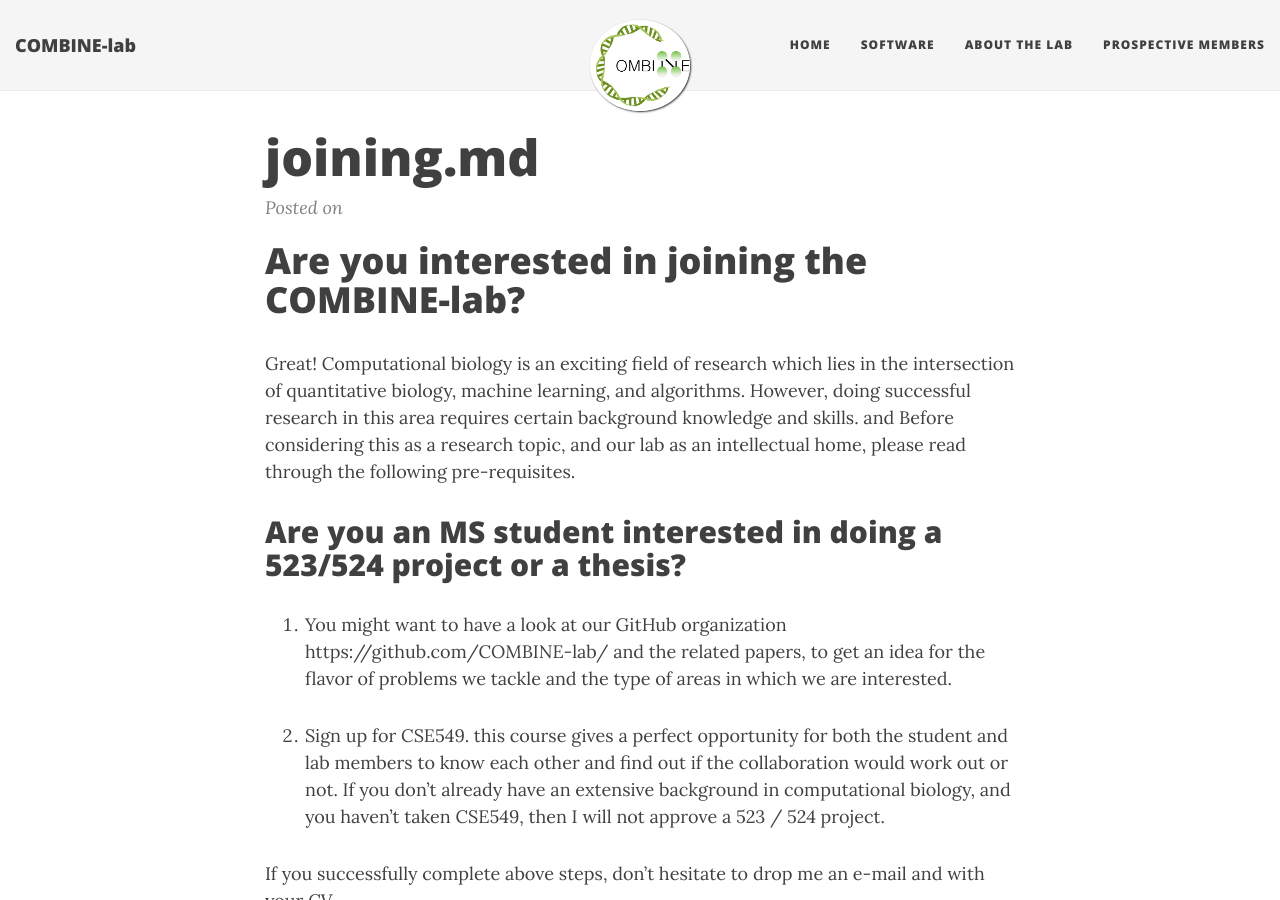
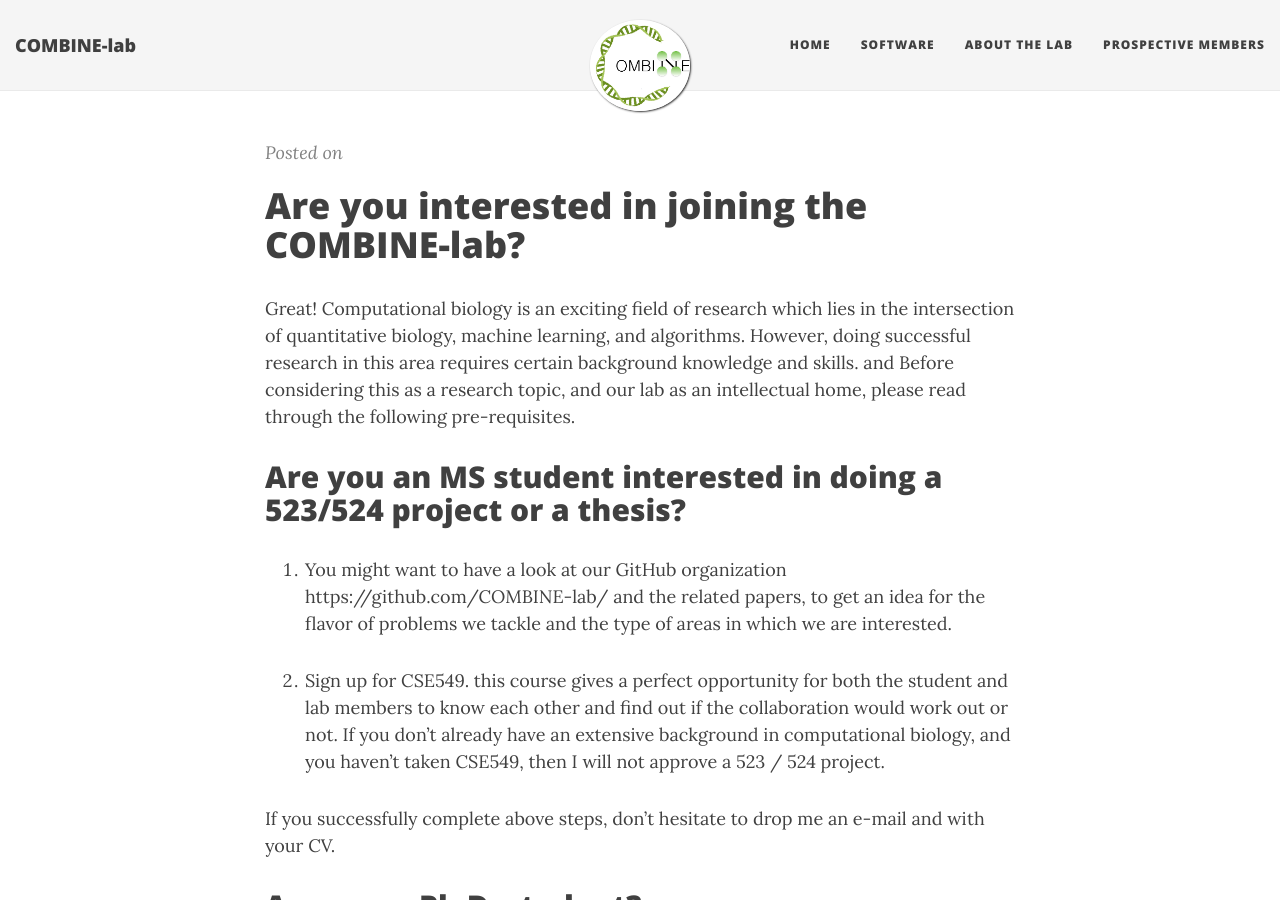
Before and after one commit to COMBINE-lab/COMBINE-lab.github.io-OLD, a Jekyll site: the page built from joining.md, in a window 1280 px wide and 900 px high. Built offline with Jekyll 4.4.1, drawn with Linux system fonts in a browser that asks for light colours; nearby versions of some CDN libraries.

Commit message:
Update joining.md

```diff
--- a/joining.md
+++ b/joining.md
@@ -1,7 +1,6 @@
 ---
 layout: post
 published: true
-title: joining.md
 ---
 # Are you interested in joining the COMBINE-lab?
 
```
